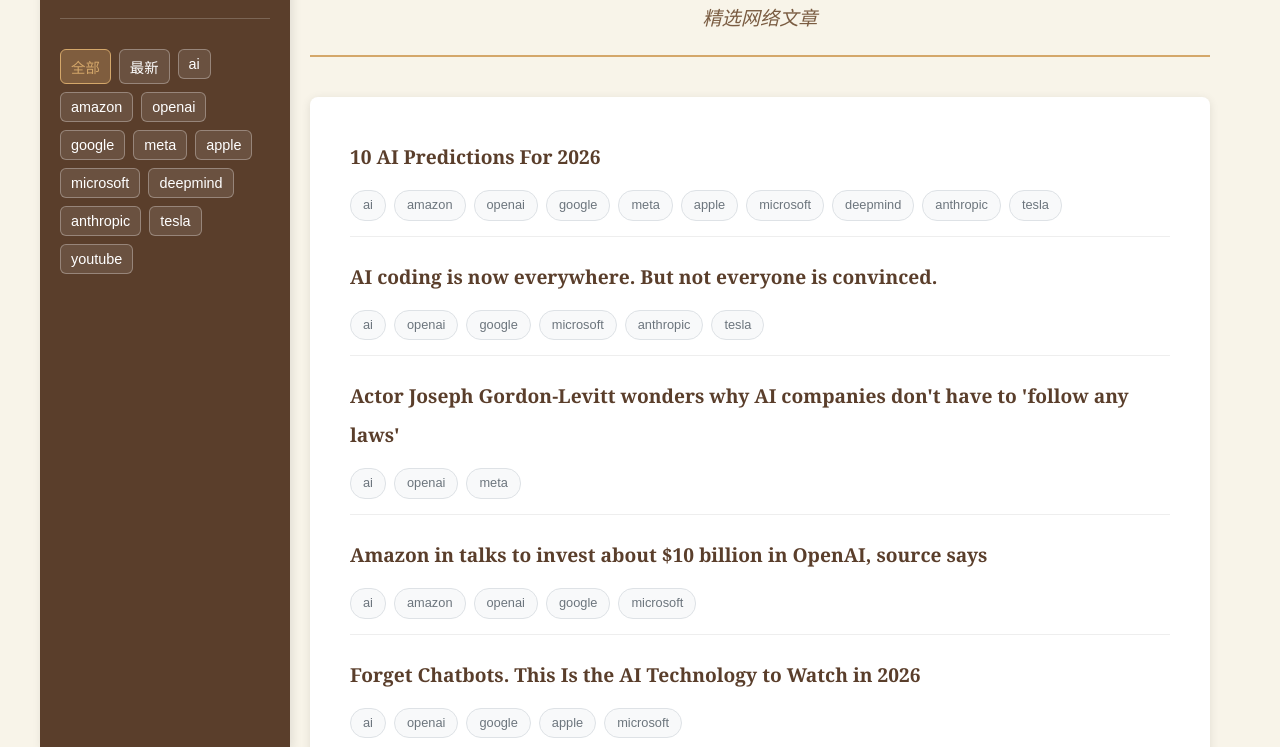
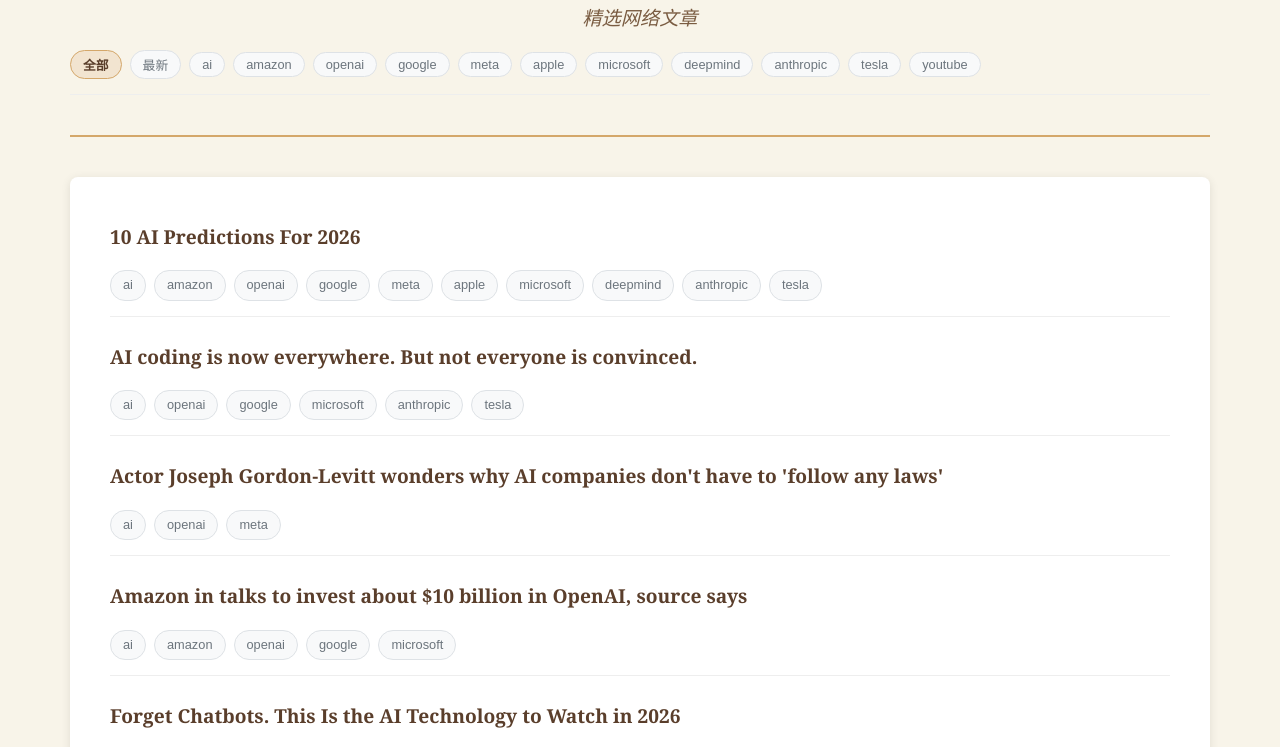
Before and after one commit to abelzhou2025/english-novel-reader, a plain HTML site: page webnovels.html in a window 1280 px wide. Shown: the part 120-867 px from the top of the page. Drawn offline with Linux system fonts and the light colour scheme.

Commit message:
Update webnovels page: move tags to main content and update tag styles

```diff
--- a/webnovels.html
+++ b/webnovels.html
@@ -19,23 +19,26 @@
             min-height: 600px;
         }
 
-        /* Sidebar Tags */
+        /* Tags Styles */
         .tags-sidebar {
             display: flex;
             flex-direction: row;
             gap: 8px;
             flex-wrap: wrap;
-            align-items: flex-start;
+            align-items: center;
+            margin-bottom: 20px;
+            padding: 15px 0;
+            border-bottom: 1px solid #eee;
         }
 
         .tag-btn {
-            background-color: rgba(255, 255, 255, 0.1);
-            color: #fff;
-            border: 1px solid rgba(255, 255, 255, 0.3);
-            padding: 6px 10px;
-            border-radius: 6px;
+            background-color: #f8f9fa;
+            color: #6c757d;
+            border: 1px solid #dee2e6;
+            padding: 4px 12px;
+            border-radius: 15px;
             cursor: pointer;
-            font-size: 0.9rem;
+            font-size: 0.8rem;
             transition: all 0.3s ease;
             font-family: 'Microsoft YaHei', sans-serif;
             text-align: center;
@@ -46,14 +49,16 @@
         }
 
         .tag-btn:hover {
-            background-color: rgba(255, 255, 255, 0.2);
+            background-color: #e9ecef;
             border-color: #d4a76a;
+            color: #5a3e2b;
         }
 
         .tag-btn.active {
-            background-color: rgba(212, 167, 106, 0.3);
+            background-color: rgba(212, 167, 106, 0.2);
             border-color: #d4a76a;
-            color: #d4a76a;
+            color: #5a3e2b;
+            font-weight: bold;
         }
 
         .webnovel-article {
@@ -113,12 +118,12 @@
     </nav>
 
     <div class="container">
-        <!-- Webnovel Tags Sidebar -->
-        <aside class="novel-sidebar" id="novelSidebar">
-            <div class="sidebar-header">
-                <h2>网文分类</h2>
-                <button class="toggle-btn" id="toggleSidebar">☰</button>
-            </div>
+        <!-- Main Content -->
+        <div class="main-content" style="width: 100%; margin-left: 0;">
+            <header>
+                <h1 id="novelTitle">网文阅读</h1>
+                <p id="novelAuthor">精选网络文章</p>
+                <!-- Webnovel Tags - Moved from sidebar -->
                 <div class="tags-sidebar">
                     <button class="tag-btn active" data-tag="all">全部</button>
                     <button class="tag-btn" data-tag="latest">最新</button>
@@ -134,13 +139,6 @@
                     <button class="tag-btn" data-tag="tesla">tesla</button>
                     <button class="tag-btn" data-tag="youtube">youtube</button>
                 </div>
-        </aside>
-
-        <!-- Main Content -->
-        <div class="main-content">
-            <header>
-                <h1 id="novelTitle">网文阅读</h1>
-                <p id="novelAuthor">精选网络文章</p>
             </header>
 
             <main>
@@ -262,9 +260,6 @@
 
     <script>
         // DOM Elements
-        const novelSidebar = document.getElementById('novelSidebar');
-        const toggleSidebar = document.getElementById('toggleSidebar');
-        const container = document.querySelector('.container');
         const webnovelContent = document.getElementById('webnovelContent');
         const tagButtons = document.querySelectorAll('.tag-btn');
 
@@ -273,19 +268,8 @@
 
         // Initialize the application
         function init() {
-            // Add sidebar toggle functionality
-            addSidebarToggle();
-
             // Add tags filter functionality
             addTagsFilter();
-        }
-
-        // Add sidebar toggle functionality
-        function addSidebarToggle() {
-            toggleSidebar.addEventListener('click', () => {
-                novelSidebar.classList.toggle('collapsed');
-                container.classList.toggle('sidebar-collapsed');
-            });
         }
 
         // Add tags filter functionality
```
Lines whose indentation alone changed are shown as unchanged.
